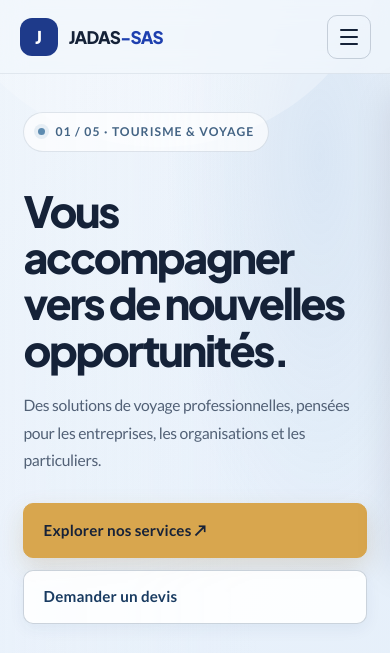
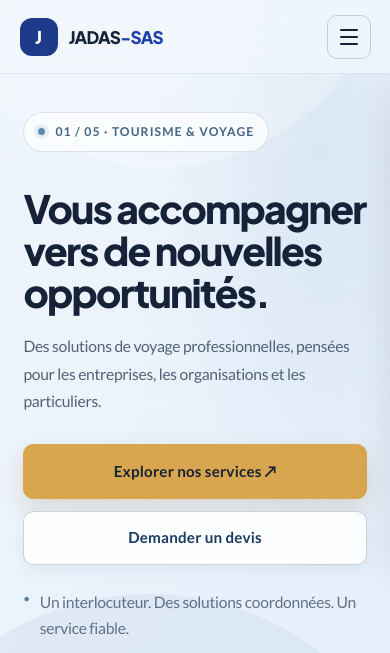
Before and after one commit to Abigael2000/Company, a Flask app: page / in a window 390 px wide; the page is wider, and only the part inside the window is pictured. Shown: the top 653 px of that part. Run offline with Flask 3, Linux system fonts and the light colour scheme; some libraries are stand-ins or nearby versions.

Commit message:
responsiveness

```diff
--- a/static/style.css
+++ b/static/style.css
@@ -2188,3 +2188,45 @@ a, button, .division-card, .filter-btn {
   .hero-image.is-animating { animation: none; }
   .hero-image, .hero-copy h1, .hero-copy .eyebrow, .hero-subtitle, .hero-visual { transition: none; }
 }
+
+/* Keep the hero and shared page layouts inside narrow viewports. */
+@media (max-width: 900px) {
+  .home-hero-inner::before {
+    background: linear-gradient(180deg, rgba(232,241,251,.14) 0%, transparent 44%);
+  }
+  .home-hero-inner,
+  .hero-copy,
+  main > *,
+  .site-footer > * { min-width: 0; }
+  .site-header { max-width: 100%; }
+}
+@media (max-width: 560px) {
+  .home-hero-inner { padding-inline: 6vw; }
+  .hero-copy .eyebrow { max-width: 100%; white-space: normal; }
+  .hero-copy h1 {
+    max-width: 100%;
+    font-size: clamp(2.2rem, 10vw, 3.25rem);
+    letter-spacing: -.045em;
+    overflow-wrap: anywhere;
+  }
+  .hero-subtitle { max-width: 100%; overflow-wrap: anywhere; }
+  .hero-copy .hero-actions .btn {
+    width: 100%;
+    min-width: 0;
+    white-space: normal;
+    text-align: center;
+  }
+  .hero-proof { align-items: flex-start; font-size: .82rem; }
+  .hero-visual { height: clamp(240px, 78vw, 340px); }
+  .stats-bar { grid-template-columns: repeat(2, minmax(0, 1fr)); }
+  .stat-box, .division-card, .testimonial-card,
+  .value-card, .why-card, .approach-step { min-width: 0; }
+  .division-grid, .testimonial-grid { grid-template-columns: minmax(0, 1fr); }
+  .values-grid { grid-template-columns: minmax(0, 1fr); }
+  .page-header, .division-hero { padding-inline: 6vw; }
+  .page-header h1, .division-hero h1 { font-size: clamp(1.8rem, 8vw, 2.5rem); overflow-wrap: anywhere; }
+  .form-grid { grid-template-columns: minmax(0, 1fr); }
+  .form input, .form select, .form textarea,
+  .newsletter-form input[type="email"] { width: 100%; min-width: 0; }
+  .footer-grid { grid-template-columns: minmax(0, 1fr); }
+}
```
